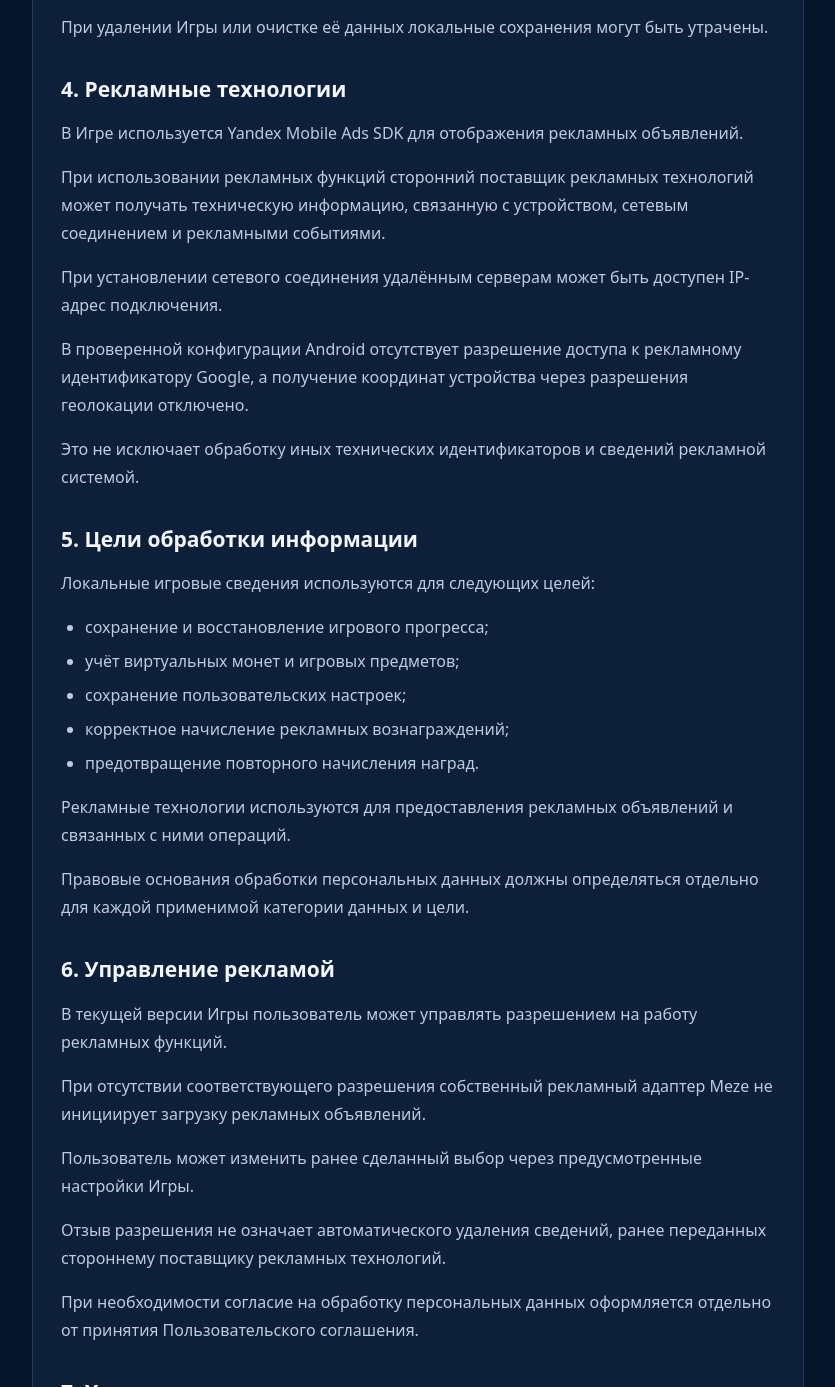
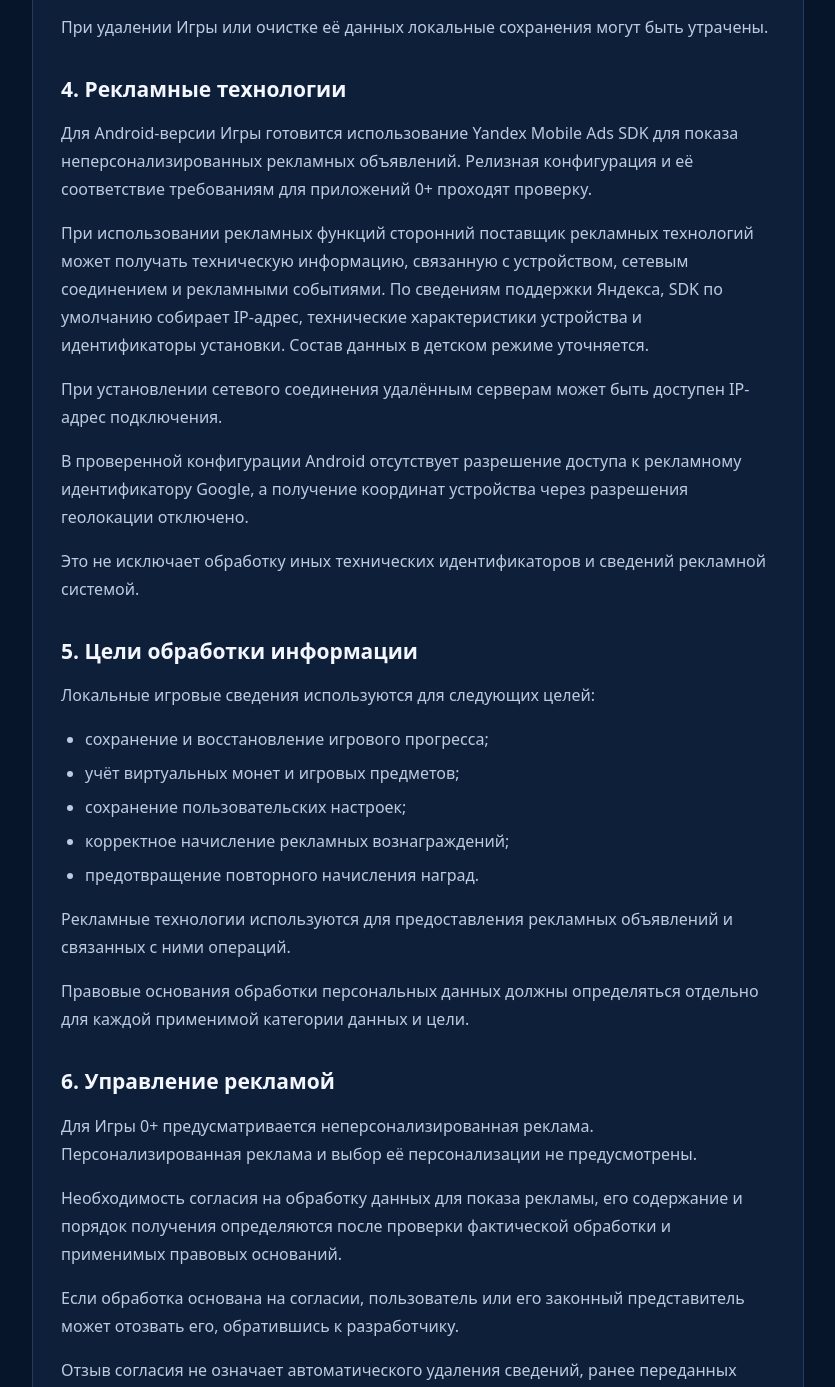
Before and after one commit to Uskovdn/meze-legal, a plain HTML site: page privacy/index.html in a window 1280 px wide. Shown: the part 1413-2800 px from the top of the page, without its empty margins (222-1057 px from the left). Drawn offline with Linux system fonts and the light colour scheme.

Commit message:
Update Meze 0+ legal draft

```diff
--- a/privacy/index.html
+++ b/privacy/index.html
@@ -79,13 +79,13 @@
 
   <div class="brand">Meze: Лабиринты</div>
   <h1>Политика конфиденциальности</h1>
-  <div class="meta">Редакция 0.1 · Проект документа</div>
+  <div class="meta">Редакция 0.2 · Проект для проверки</div>
 
   <div class="notice">
     <p>
       Документ находится на этапе подготовки.
-      Сведения об обработке данных рекламной системой
-      будут уточнены до публикации окончательной редакции.
+      Рекламная конфигурация для приложения 0+ проходит проверку.
+      Окончательная редакция будет опубликована перед выпуском игры.
     </p>
   </div>
 
@@ -120,7 +120,7 @@
       <li>игровые монеты, опыт, звёзды и рекорды;</li>
       <li>разблокированные предметы и элементы оформления;</li>
       <li>настройки игры, звука и обучения;</li>
-      <li>выбор пользователя относительно рекламы;</li>
+      <li>сведения о принятии условий и необходимые настройки конфиденциальности;</li>
       <li>технические записи о рекламных вознаграждениях.</li>
     </ul>
     <p>
@@ -150,15 +150,18 @@
 
     <h2>4. Рекламные технологии</h2>
     <p>
-      В Игре используется Yandex Mobile Ads SDK
-      для отображения рекламных объявлений.
+      Для Android-версии Игры готовится использование Yandex Mobile Ads SDK
+      для показа неперсонализированных рекламных объявлений. Релизная конфигурация
+      и её соответствие требованиям для приложений 0+ проходят проверку.
     </p>
     <p>
       При использовании рекламных функций
       сторонний поставщик рекламных технологий
       может получать техническую информацию,
       связанную с устройством, сетевым соединением
-      и рекламными событиями.
+      и рекламными событиями. По сведениям поддержки Яндекса, SDK по умолчанию
+      собирает IP-адрес, технические характеристики устройства и идентификаторы установки.
+      Состав данных в детском режиме уточняется.
     </p>
     <p>
       При установлении сетевого соединения
@@ -201,20 +204,20 @@
 
     <h2>6. Управление рекламой</h2>
     <p>
-      В текущей версии Игры пользователь может
-      управлять разрешением на работу рекламных функций.
+      Для Игры 0+ предусматривается неперсонализированная реклама.
+      Персонализированная реклама и выбор её персонализации не предусмотрены.
     </p>
     <p>
-      При отсутствии соответствующего разрешения
-      собственный рекламный адаптер Meze
-      не инициирует загрузку рекламных объявлений.
+      Необходимость согласия на обработку данных для показа рекламы,
+      его содержание и порядок получения определяются после проверки
+      фактической обработки и применимых правовых оснований.
     </p>
     <p>
-      Пользователь может изменить ранее сделанный
-      выбор через предусмотренные настройки Игры.
+      Если обработка основана на согласии, пользователь или его законный
+      представитель может отозвать его, обратившись к разработчику.
     </p>
     <p>
-      Отзыв разрешения не означает автоматического
+      Отзыв согласия не означает автоматического
       удаления сведений, ранее переданных стороннему
       поставщику рекламных технологий.
     </p>
@@ -255,9 +258,9 @@
       правила обработки информации.
     </p>
     <p>
-      Условия обработки данных поставщиком рекламных
-      технологий подлежат уточнению на основании
-      его официальной документации и ответа поддержки.
+      Условия обработки данных Яндексом описаны в его
+      <a href="https://yandex.ru/legal/confidential/">политике конфиденциальности</a>.
+      Получатели, состав данных и сроки обработки для детского режима уточняются.
     </p>
 
     <h2>9. Права пользователей</h2>
@@ -288,7 +291,7 @@
       До утверждения документа необходимо уточнить:
     </p>
     <ul>
-      <li>полный состав данных, передаваемых рекламным SDK;</li>
+      <li>состав данных и операции SDK в детском режиме, включая данные сетевого соединения;</li>
       <li>получателей и цели обработки данных;</li>
       <li>применимые правовые основания обработки;</li>
       <li>сроки хранения персональных данных;</li>
```
